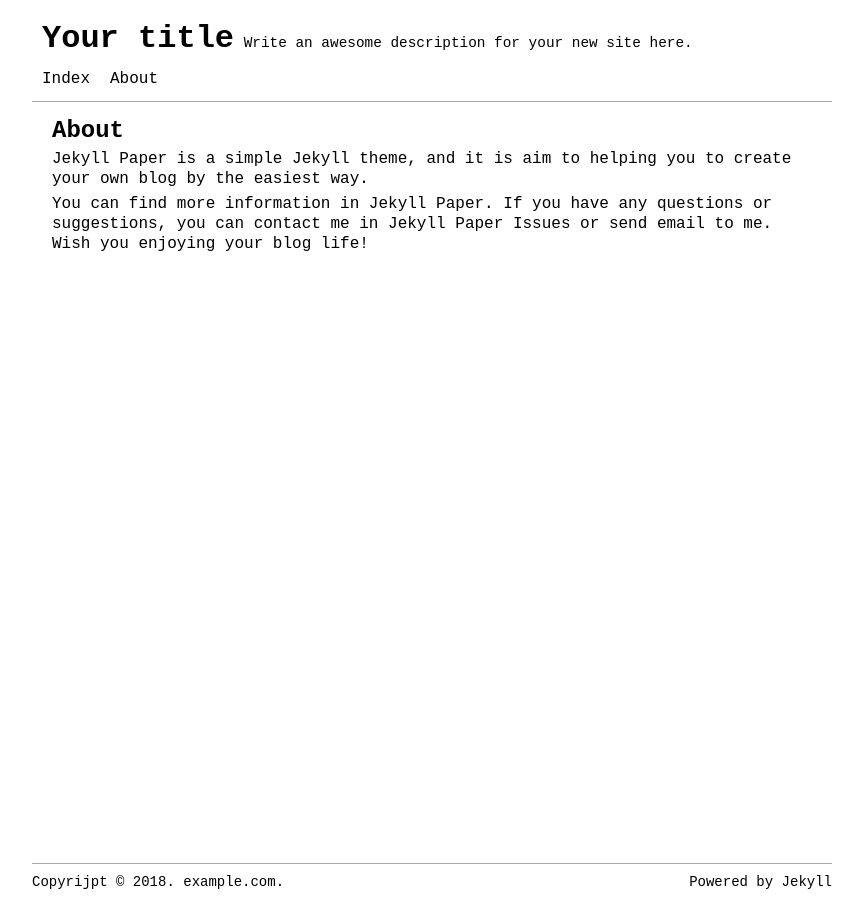
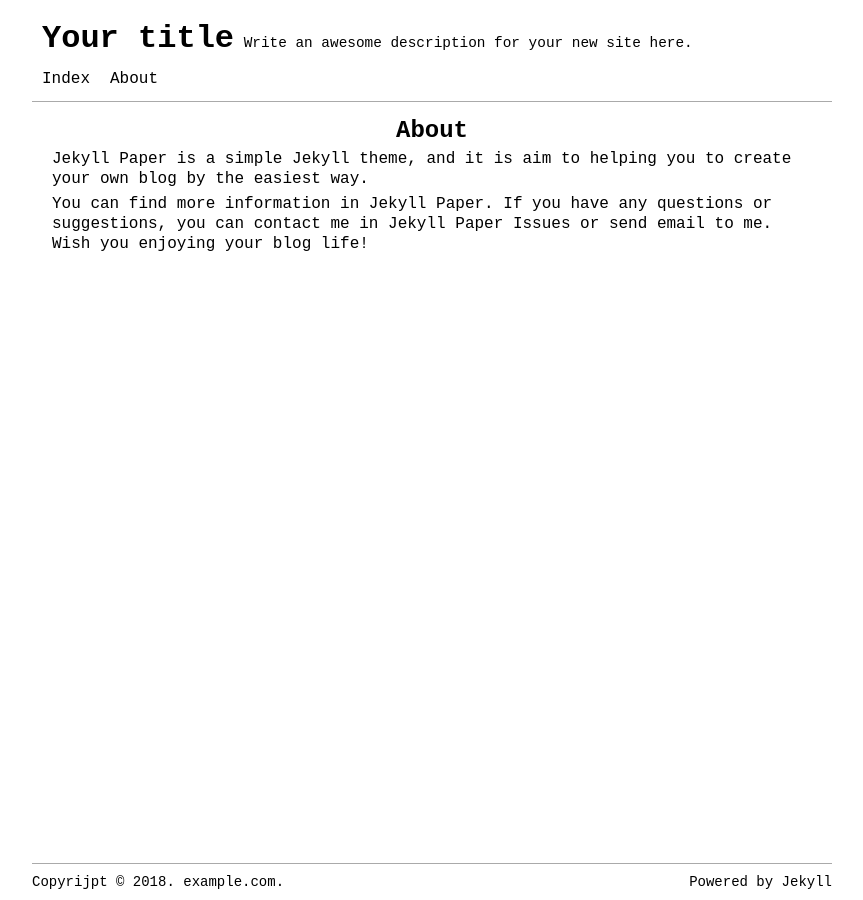
Before and after one commit to ghosind/Jekyll-Paper, a Jekyll site: the page built from about.md, in a window 1280 px wide. Shown: the whole page, without its empty margins (208-1071 px from the left). Built offline with Jekyll 4.4.1, drawn with Linux system fonts in a browser that asks for light colours.

Commit message:
center post title

```diff
--- a/_sass/post.scss
+++ b/_sass/post.scss
@@ -1,3 +1,7 @@
+.jp-post-title {
+  text-align: center;
+}
+
 .jp-post-author {
   display: none;
 }
```
